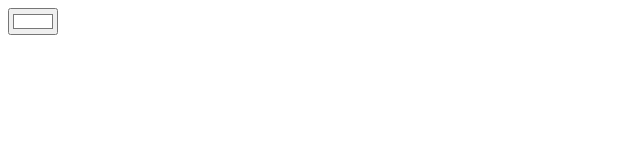
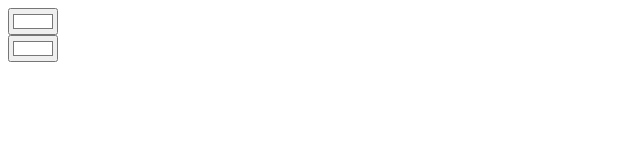
Before and after one commit to Nat-bit-ai/New-react-demo, a React (Vite) app: page / in a window 1280 px wide. Shown: the top 160 px of the page, without its empty margins (0-640 px from the left). Built offline with nearby package versions, Linux system fonts and the light colour scheme.

Commit message:
adding other color picker

```diff
--- a/src/App.jsx
+++ b/src/App.jsx
@@ -4,6 +4,7 @@ function App() {
   return (
     <div>
       <ColorPicker />
+      <ColorPicker />
     </div>
   );
 }
```
